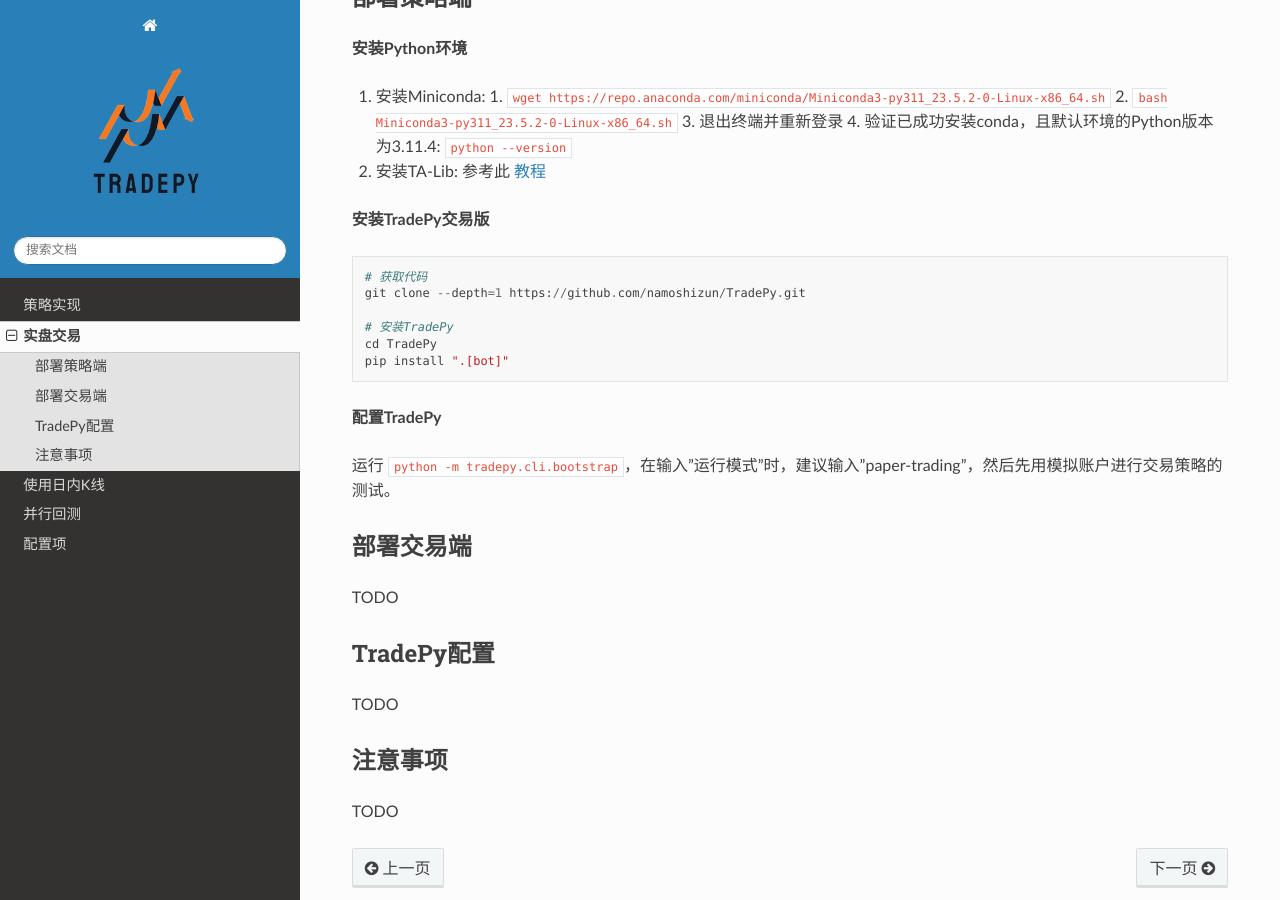
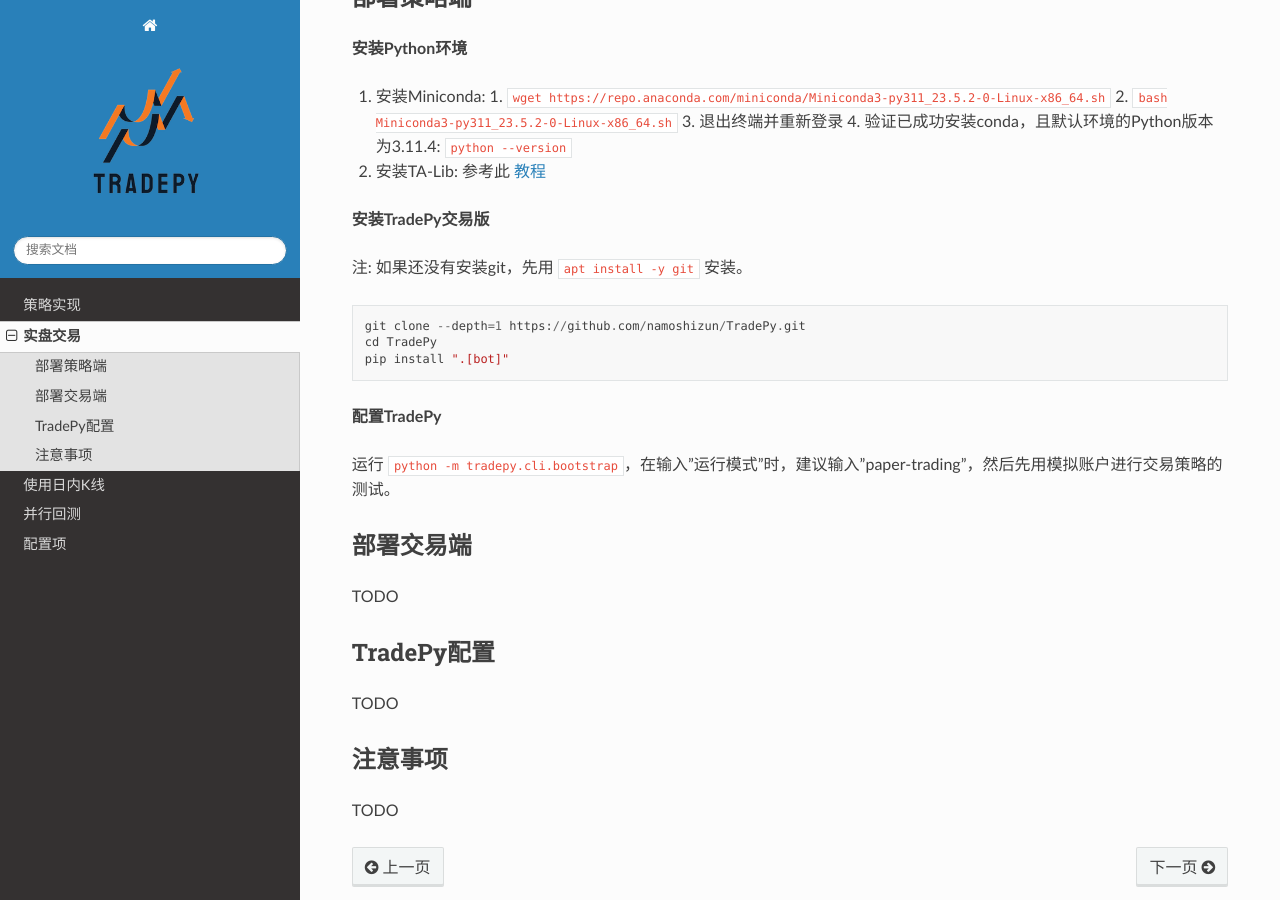
Before and after one commit to namoshizun/TradePy, a Sphinx documentation site: the page built from docs/source/trading.rst, in a window 1280 px wide and 900 px high, scrolled down 947 px. Built offline with Sphinx 7.4.7 and the Read the Docs theme 2.0.0, drawn with Linux system fonts in a browser that asks for light colours; pages that are not in the unit, such as notebooks, are missing from menus.

Commit message:
Adding trade docs

```diff
--- a/docs/source/trading.rst
+++ b/docs/source/trading.rst
@@ -34,16 +34,17 @@ TradePy的实盘交易系统由两个部分组成，适合用于中低频交易
    4. 验证已成功安装conda，且默认环境的Python版本为3.11.4: ``python --version``
 2. 安装TA-Lib: 参考此 `教程 <https://cloudstrata.io/install-ta-lib-on-ubuntu-server/>`_
 
+
 **安装TradePy交易版**
+
+注: 如果还没有安装git，先用 ``apt install -y git`` 安装。
 
 .. parsed-literal::
 
-   # 获取代码
    git clone --depth=1 https://github.com/namoshizun/TradePy.git
-
-   # 安装TradePy
    cd TradePy
    pip install ".[bot]"
+
 
 **配置TradePy**
 
```
